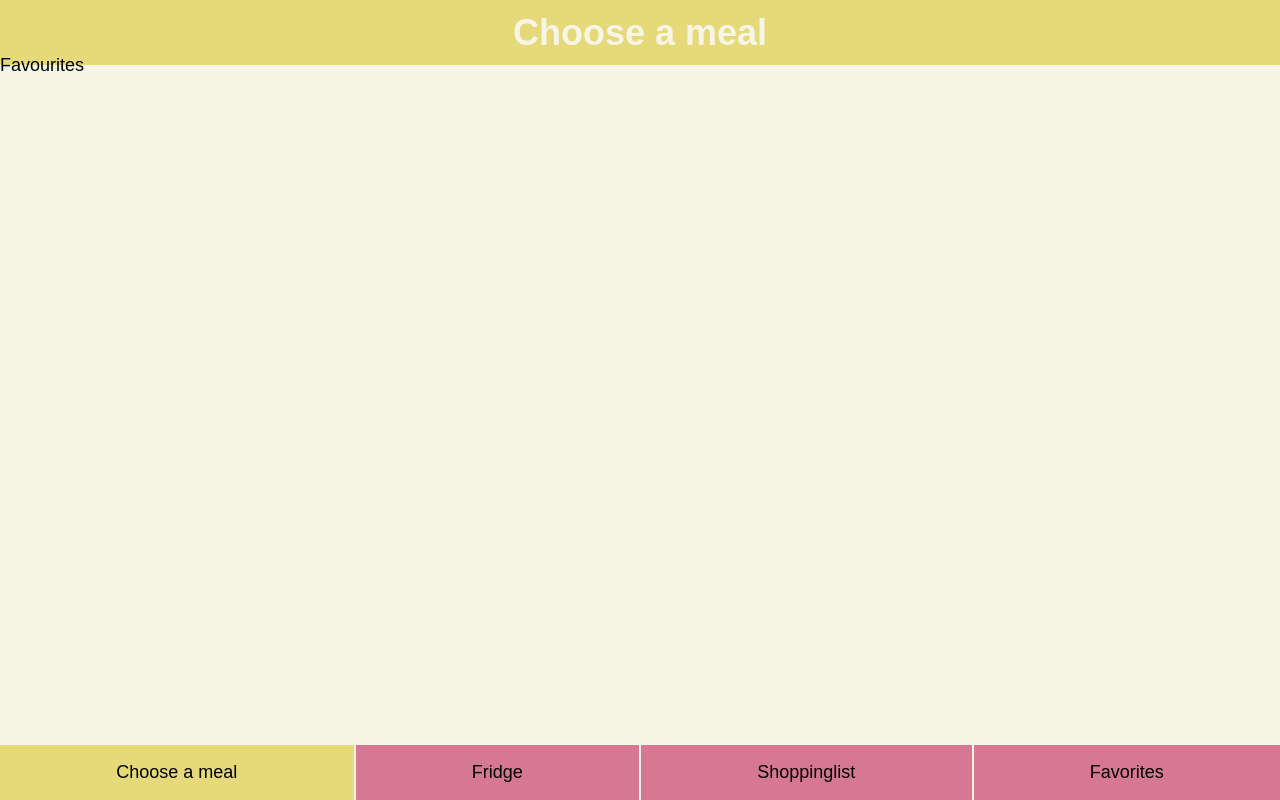
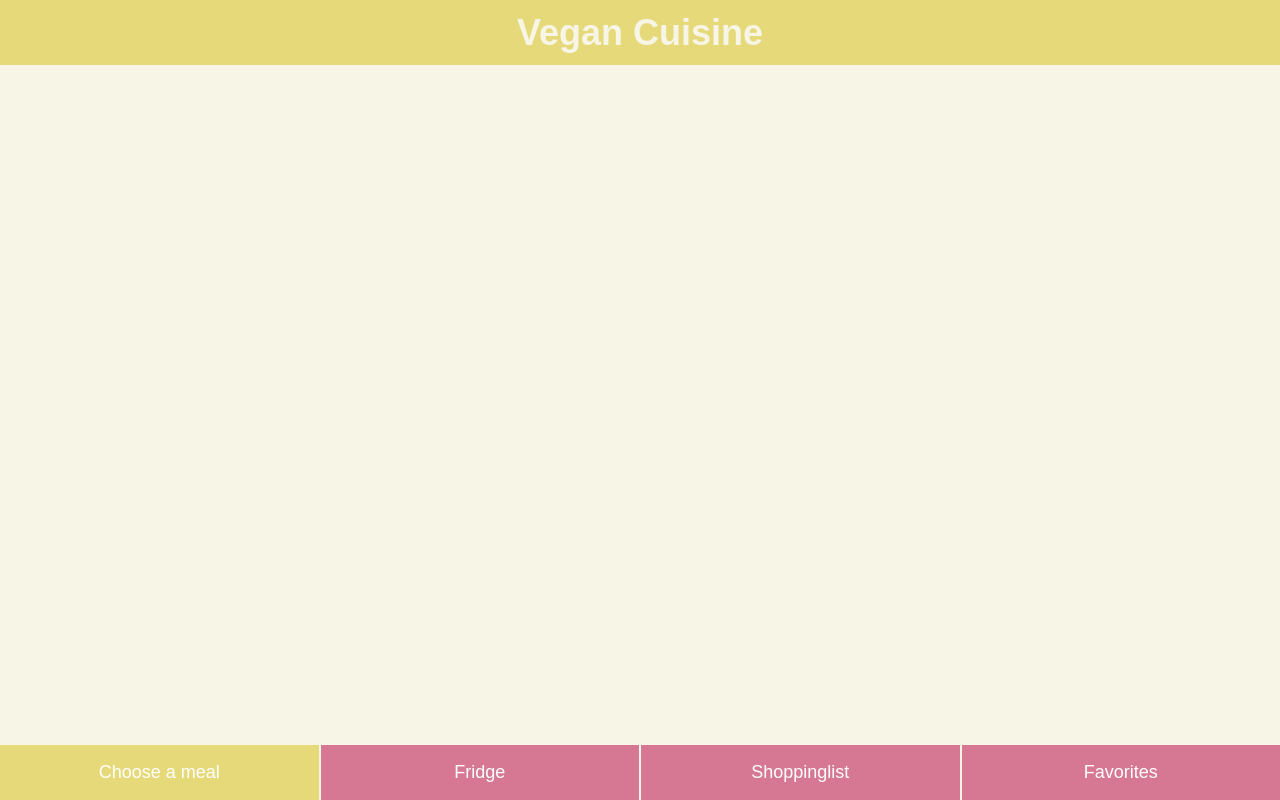
Before and after one commit to nicolefrydrych/capstone-project, a React (Create React App) app: page /favourites in a window 1280 px wide. Built offline with nearby package versions, Linux system fonts and the light colour scheme.

Commit message:
Fix navigation and add header

```diff
--- a/src/App.js
+++ b/src/App.js
@@ -67,8 +67,9 @@ export default function App() {
 
   return (
     <Router>
+      <Header headerName="Vegan Cuisine" />
       <AppGrid>
-        <Header />
+        <ContentCointainer>
           <Switch>
             <Route exact path="/">
               <Cards recipes={recipes} onBookmarkClick={handleBookmarkClick} />
@@ -77,6 +78,7 @@ export default function App() {
               <section>Favourites</section>
             </Route>
           </Switch>
+        </ContentCointainer>
         <Navigation />
       </AppGrid>
     </Router>
@@ -85,13 +87,10 @@ export default function App() {
 
 const AppGrid = styled.div`
   display: grid;
-  grid-template-rows: 55px auto 55px;
-  overflow-y: scroll;
-  position: fixed;
-  left: 0;
-  right: 0;
-  top: 0;
-  bottom: 0;
-  height: 100%;
+  grid-template-rows: auto 55px;
+
+  height: 100vh;
 `
-//
+const ContentCointainer = styled.div`
+  overflow: auto;
+`
--- a/src/Header.js
+++ b/src/Header.js
@@ -1,10 +1,10 @@
 import React from 'react'
 import styled from 'styled-components/macro'
 
-export default function Header() {
+export default function Header({ headerName }) {
   return (
     <StyledHeader>
-      <h1>Choose a meal</h1>
+      <h1>{headerName}</h1>
     </StyledHeader>
   )
 }
@@ -16,4 +16,7 @@ const StyledHeader = styled.header`
   justify-content: center;
   align-items: center;
   height: 65px;
+  position: fixed;
+  z-index: 1;
+  width: 100%;
 `
--- a/src/Navigation.js
+++ b/src/Navigation.js
@@ -27,7 +27,9 @@ const LinkStyled = styled(NavLink)`
   display: flex;
   justify-content: center;
   align-items: center;
+  text-align: center;
   background: #e6d97a;
+  color: white;
 
   &.active {
     background: #d67894;
@@ -36,6 +38,7 @@ const LinkStyled = styled(NavLink)`
 
 const NavigationStyled = styled.nav`
   display: grid;
+  grid-template-columns: 1fr 1fr 1fr 1fr;
   grid-auto-flow: column;
   gap: 2px;
 `
--- a/src/pages/Cards.js
+++ b/src/pages/Cards.js
@@ -32,5 +32,5 @@ const Containerall = styled.div`
   flex-direction: column;
   justify-content: center;
   align-items: center;
-  margin-top: 40px;
+  margin-top: 100px;
 `
```
Lines whose indentation alone changed are shown as unchanged.
